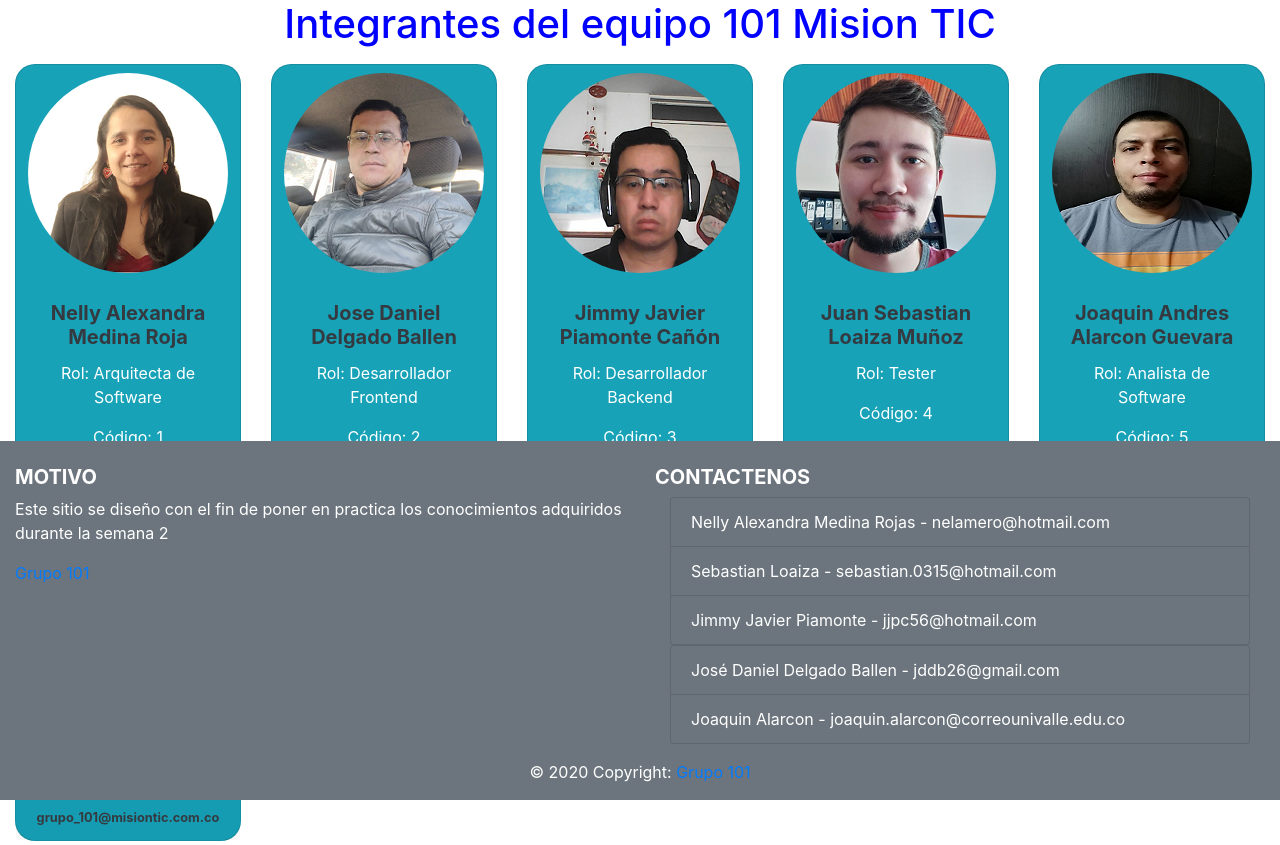
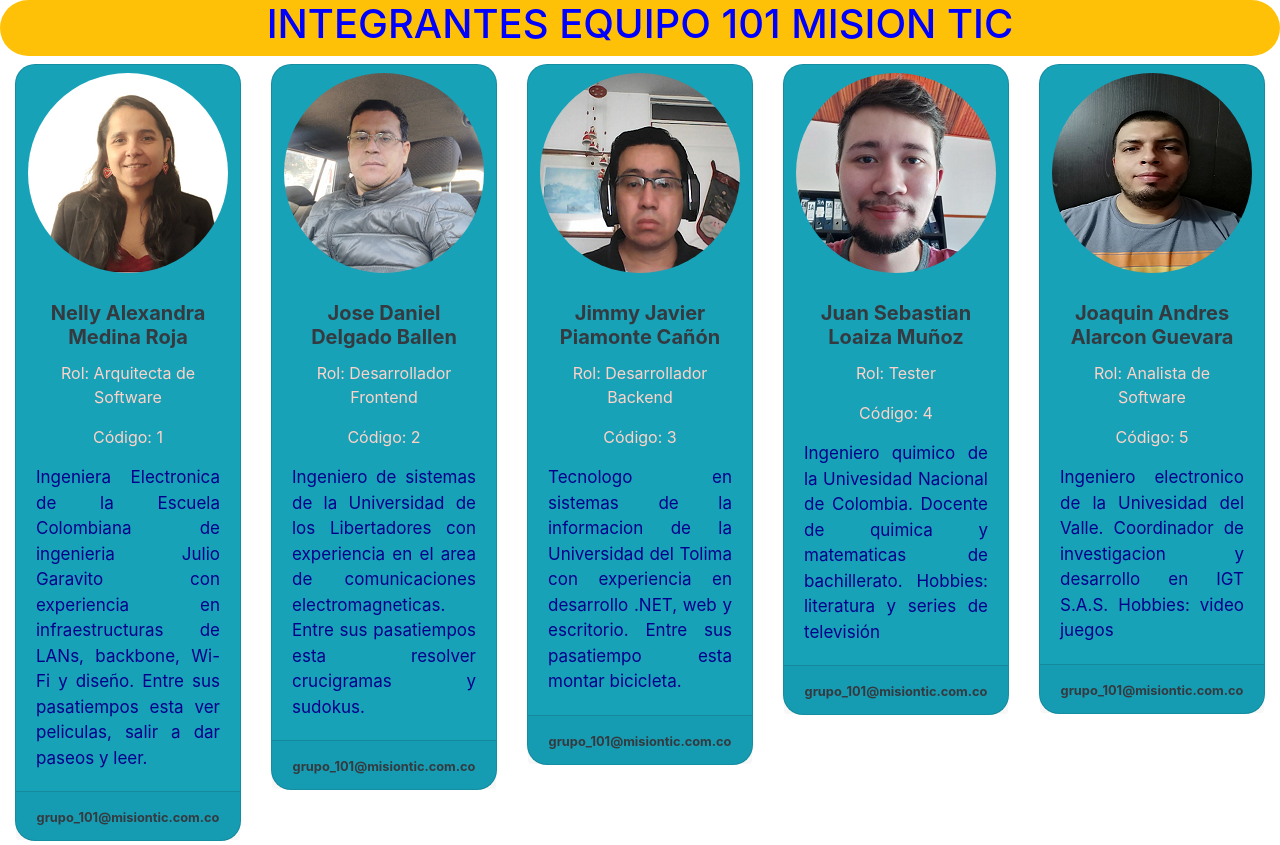
Before and after one commit to Grupo101/semana-2-101, a Vue app: page / in a window 1280 px wide. Built offline with nearby package versions, Linux system fonts and the light colour scheme.

Commit message:
Ajuste de colores a las card

```diff
--- a/src/App.vue
+++ b/src/App.vue
@@ -2,13 +2,15 @@
 
 
 <template>
-  <div id="app">
-    <div class="row justify-content-center mb-1">
-      <h1 style="color: blue">Integrantes del equipo 101 Mision TIC</h1>
-    </div>
+  <div id="app" >
+
+
 
     <div class="container-fluid">
       <div class="row justify-content-center mb-1">
+        <div class=" container-fluid row justify-content-center mb-1 bg-warning " style="border-radius:30px;">
+          <h1 style="color: blue">INTEGRANTES EQUIPO 101 MISION TIC </h1>
+        </div>
         <div class="card-group">
           <div class="col mt-1" v-for="(member1, index) of member" :key="index">
             <team-card :member="member1"></team-card>
@@ -17,7 +19,7 @@
       </div>
     </div>
 
-    <page-footer></page-footer>
+    <!-- <page-footer></page-footer> -->
   </div>
 </template>
 
@@ -25,13 +27,13 @@
 
 <script>
 import TeamCard from "./components/TeamCard.vue";
-import PageFooter from './components/PageFooter.vue'
+// import PageFooter from './components/PageFooter.vue'
 
 export default {
   name: "App",
   components: {
     TeamCard,
-    PageFooter,
+    // PageFooter,
   },
 
   data() {
--- a/src/components/TeamCard.vue
+++ b/src/components/TeamCard.vue
@@ -9,8 +9,8 @@
                     </div>
                     <div class="card-body">
                         <h5 class="card-title text-dark" style="font-weight:bold">{{member.nombre}}</h5>
-                        <p class="card-text"><span> Rol: </span>{{member.rol}}</p>
-                        <p class="card-text"><span> Código: </span> {{member.codigo}}</p>
+                        <p class="card-text" style="color:rgb(255,210,200);"><span> Rol: </span>{{member.rol}}</p>
+                        <p class="card-text" style="color:rgb(255,210,200);"><span> Código: </span> {{member.codigo}}</p>
                         <p class="card-text text-justify" style="color:rgb(0,0,139);font-size: 17px;">{{member.descripcion}}</p>
 
                     </div>
```
